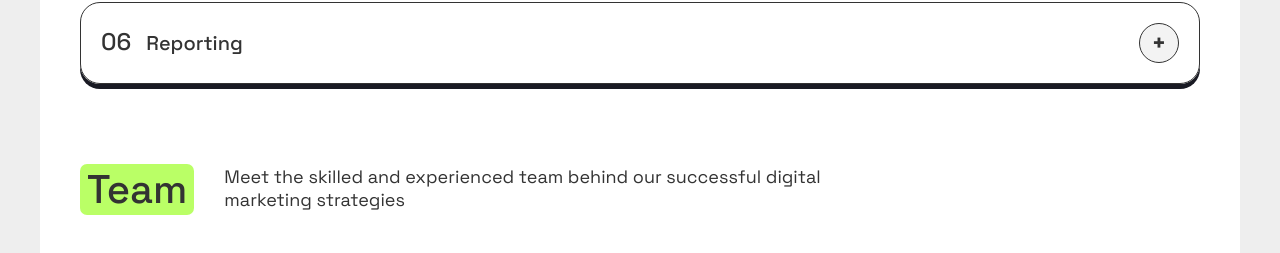
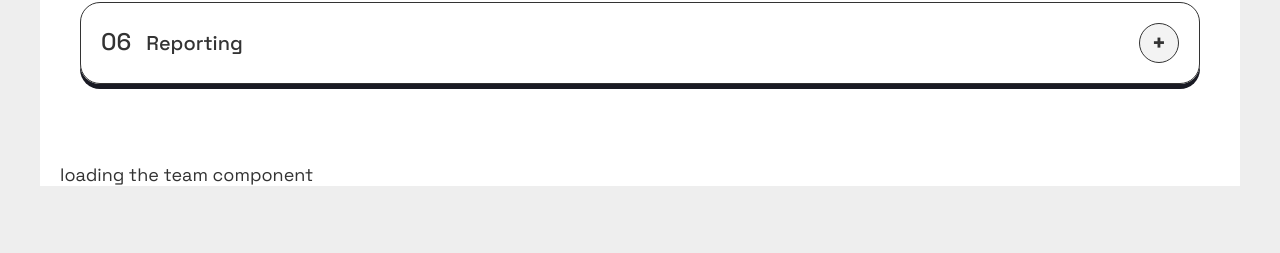
Before and after one commit to DawoodSaeed/Positivus, an Angular app: page / in a window 1280 px wide. Shown: the part 3525-3778 px from the top of the page. After the commit the page ends 3711 px from the top, so only its background shows below. Built offline with nearby package versions, Linux system fonts and the light colour scheme.

Commit message:
Defered condition update

```diff
--- a/src/app/app.component.html
+++ b/src/app/app.component.html
@@ -11,7 +11,7 @@
 
   <app-our-working-process />
 
-  @defer {
+  @defer (on interaction; prefetch on idle){
   <app-teams />
   }@loading(minimum 1000ms) {
   <div class="loading-spinner">
--- a/src/app/teams/teams.component.html
+++ b/src/app/teams/teams.component.html
@@ -176,7 +176,7 @@
   <ng-template #loading>
     <div class="loading-spinner">
       <div class="spinner-circle"></div>
-      <div class="spinner-text">Loading amazing team...</div>
+      <div class="spinner-text">Loading Team Members ...</div>
     </div>
   </ng-template>
 </section>
```
